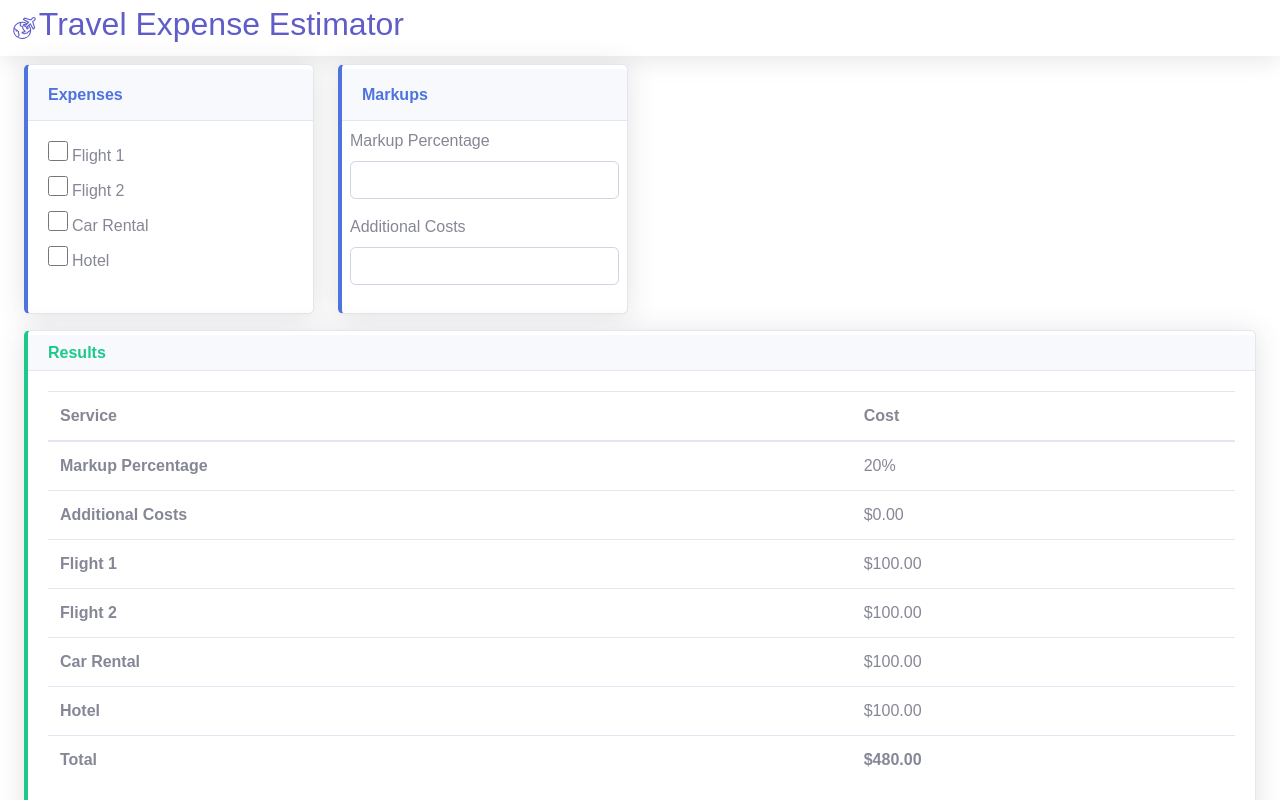
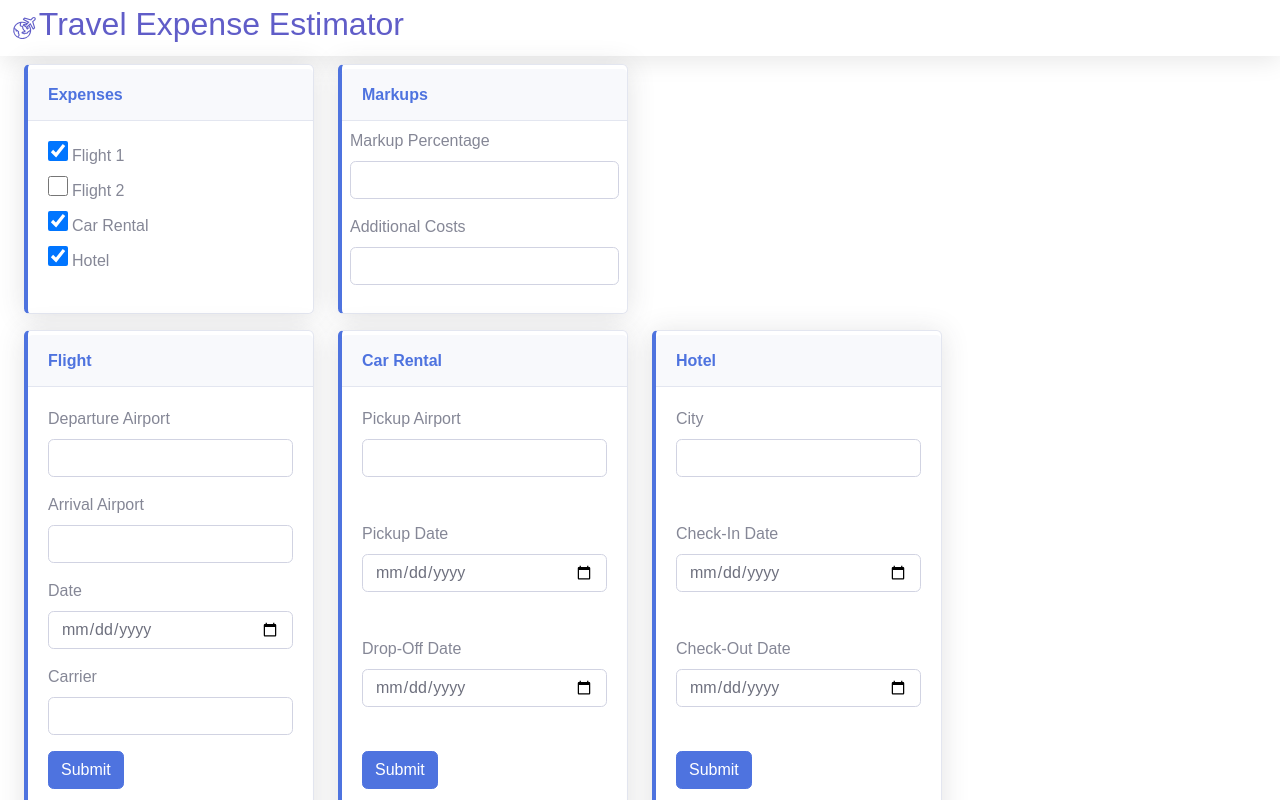
Before and after one commit to hardluker/TravelCostEstimator, an Angular app: page / in a window 1280 px wide. Shown: the top 800 px of the page. Built offline with nearby package versions, Linux system fonts and the light colour scheme.

Commit message:
Adjusted to display three forms by default

```diff
--- a/src/app/options/options.component.ts
+++ b/src/app/options/options.component.ts
@@ -99,8 +99,8 @@ import { HotelFormComponent } from '../hotel-form/hotel-form.component';
   styleUrls: ['./options.component.css'],
 })
 export class OptionsComponent {
-  showFlight1 = false;
+  showFlight1 = true;
   showFlight2 = false;
-  showCarRental = false;
-  showHotel = false;
+  showCarRental = true;
+  showHotel = true;
 }
```
